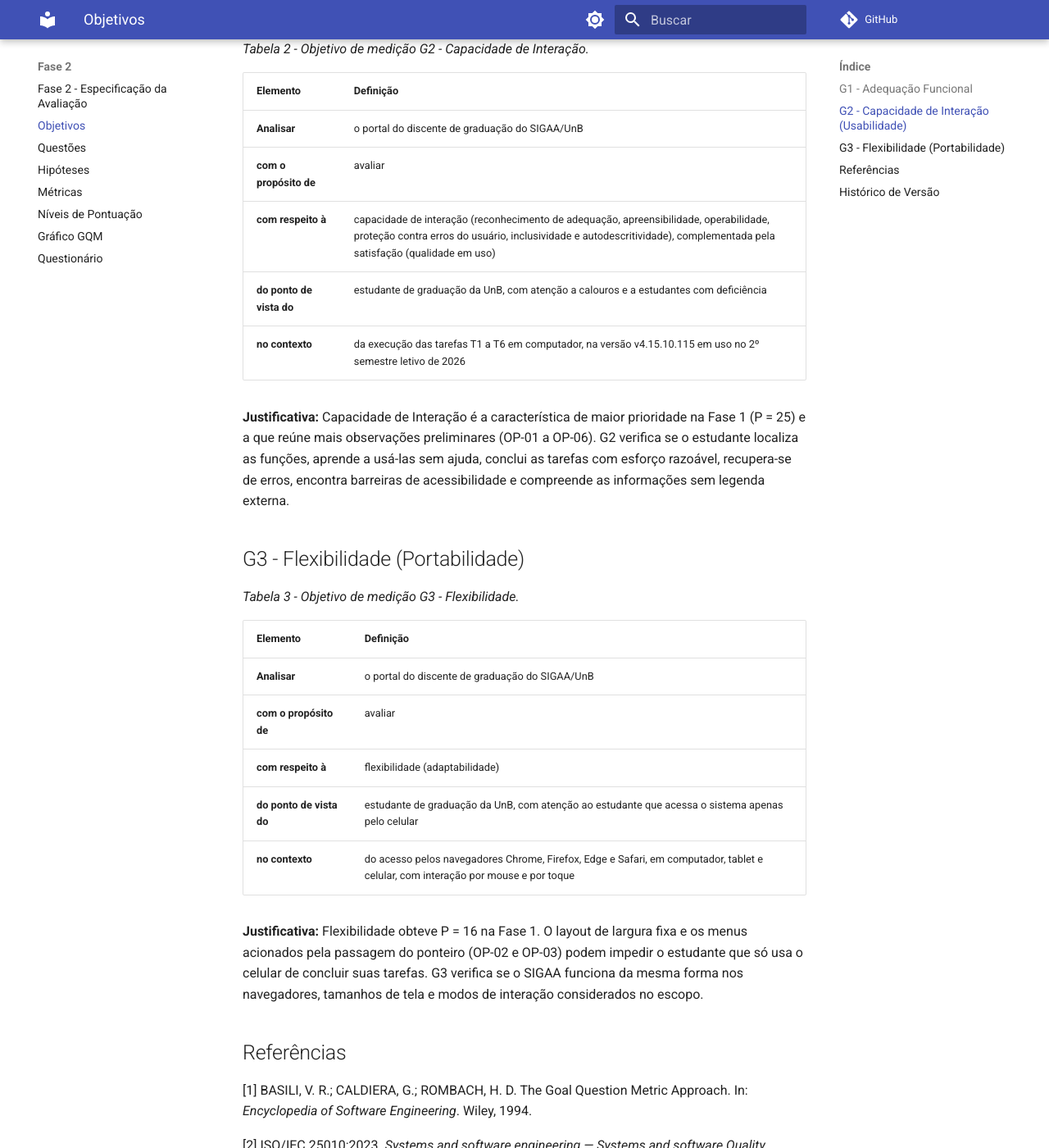
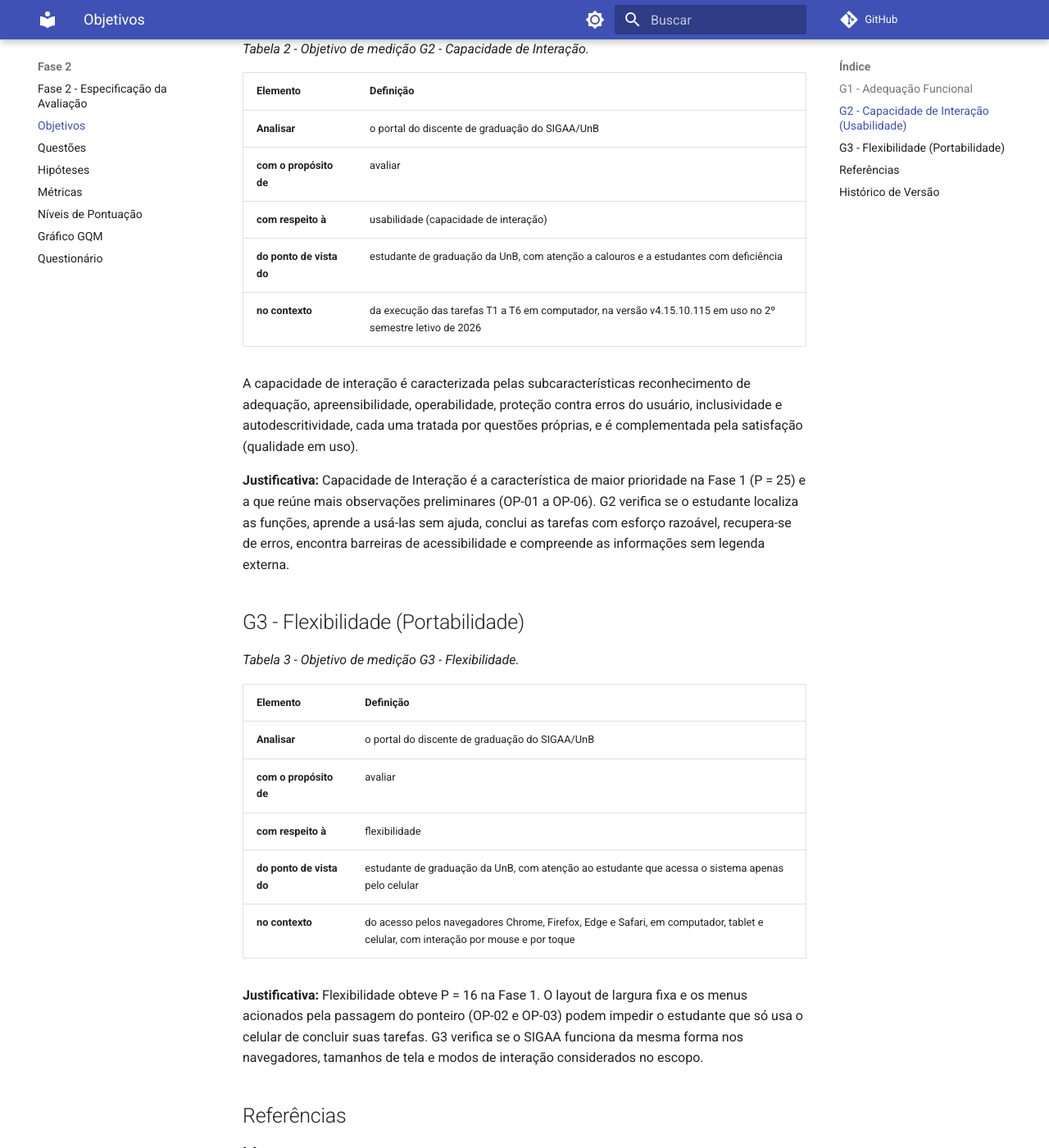
Before and after one commit to FCTE-Qualidade-de-Software-1/2026-2_T02_ADELE_GOLDSTINE, an MkDocs documentation site: the page built from docs/fase-2/objetivos.md, in a window 1280 px wide and 1400 px high, scrolled down 1403 px. Shown: the whole window at 82% size. Built offline with MkDocs 1.6.1 and Material for MkDocs 9.7.7, drawn with Linux system fonts in a browser that asks for light colours; comment, search, counter and statistics services are not loaded; some of the changed text lies outside the part shown.

Commit message:
[D09] Reduz o foco de qualidade de G2 e G3 à característica
Move as subcaracterísticas de G2 para frase abaixo da tabela e remove a de G3.

```diff
--- a/docs/fase-2/objetivos.md
+++ b/docs/fase-2/objetivos.md
@@ -2,7 +2,7 @@
 
 Os objetivos de medição representam o **nível conceitual** do GQM. Cada objetivo foi escrito no template proposto por Basili, Caldiera e Rombach [1], que exige cinco elementos: objeto de estudo, propósito, foco de qualidade, ponto de vista e contexto.
 
-Foi definido um objetivo para cada uma das três características avaliadas, dentre as priorizadas na [Fase 1](../fase-1/caracteristicas.md#3-caracteristicas-selecionadas) (Tabelas 1 a 3). O foco de qualidade de cada objetivo usa as subcaracterísticas da ISO/IEC 25010:2023 [2] mantidas na [adaptação do modelo de qualidade](../fase-1/modelo-qualidade.md#2-adaptacoes-ao-contexto-do-sigaa). As subcaracterísticas removidas na Fase 1, e a justificativa de cada remoção, estão naquela página e não são repetidas aqui.
+Foi definido um objetivo para cada uma das três características avaliadas, dentre as priorizadas na [Fase 1](../fase-1/caracteristicas.md#3-caracteristicas-selecionadas) (Tabelas 1 a 3). O foco de qualidade de cada objetivo é a característica da ISO/IEC 25010:2023 [2]. As subcaracterísticas mantidas na [adaptação do modelo de qualidade](../fase-1/modelo-qualidade.md#2-adaptacoes-ao-contexto-do-sigaa) são tratadas pelas questões de cada objetivo, na página [Questões](questoes.md). As subcaracterísticas removidas na Fase 1, e a justificativa de cada remoção, estão naquela página e não são repetidas aqui.
 
 A numeração G1 a G3 não segue a ordem de prioridade da Fase 1. Na [matriz Impacto x Risco](../fase-1/caracteristicas.md#3-caracteristicas-selecionadas), a ordem de prioridade entre as características avaliadas é: Capacidade de Interação (G2, P = 25), Adequação Funcional (G1, P = 20) e Flexibilidade (G3, P = 16). Eficiência de Desempenho também foi priorizada na Fase 1 (P = 16), mas ficou fora desta especificação por orientação da professora no ponto de controle. Essa ordem de prioridade é a usada na apresentação dos resultados da Fase 4 (regra 5 de [Níveis de Pontuação](niveis-pontuacao.md#regra-5-ausencia-de-nota-unica)).
 
@@ -30,9 +30,11 @@ Em todos os objetivos, a avaliação é de caixa-preta, feita na interface em pr
 | -------- | --------- |
 | **Analisar** | o portal do discente de graduação do SIGAA/UnB |
 | **com o propósito de** | avaliar |
-| **com respeito à** | capacidade de interação (reconhecimento de adequação, apreensibilidade, operabilidade, proteção contra erros do usuário, inclusividade e autodescritividade), complementada pela satisfação (qualidade em uso) |
+| **com respeito à** | usabilidade (capacidade de interação) |
 | **do ponto de vista do** | estudante de graduação da UnB, com atenção a calouros e a estudantes com deficiência |
 | **no contexto** | da execução das tarefas T1 a T6 em computador, na versão v4.15.10.115 em uso no 2º semestre letivo de 2026 |
+
+A capacidade de interação é caracterizada pelas subcaracterísticas reconhecimento de adequação, apreensibilidade, operabilidade, proteção contra erros do usuário, inclusividade e autodescritividade, cada uma tratada por questões próprias, e é complementada pela satisfação (qualidade em uso).
 
 **Justificativa:** Capacidade de Interação é a característica de maior prioridade na Fase 1 (P = 25) e a que reúne mais observações preliminares (OP-01 a OP-06). G2 verifica se o estudante localiza as funções, aprende a usá-las sem ajuda, conclui as tarefas com esforço razoável, recupera-se de erros, encontra barreiras de acessibilidade e compreende as informações sem legenda externa.
 
@@ -44,7 +46,7 @@ Em todos os objetivos, a avaliação é de caixa-preta, feita na interface em pr
 | -------- | --------- |
 | **Analisar** | o portal do discente de graduação do SIGAA/UnB |
 | **com o propósito de** | avaliar |
-| **com respeito à** | flexibilidade (adaptabilidade) |
+| **com respeito à** | flexibilidade |
 | **do ponto de vista do** | estudante de graduação da UnB, com atenção ao estudante que acessa o sistema apenas pelo celular |
 | **no contexto** | do acesso pelos navegadores Chrome, Firefox, Edge e Safari, em computador, tablet e celular, com interação por mouse e por toque |
 
@@ -69,3 +71,4 @@ Em todos os objetivos, a avaliação é de caixa-preta, feita na interface em pr
 | 2.3 | 25/10/2026 | Remoção do objetivo G4 (Eficiência de Desempenho); prioridade das três características avaliadas | Leonardo Bonetti |
 | 2.4 | 25/10/2026 | Propósito dos objetivos reduzido ao verbo "avaliar" | Leonardo Bonetti |
 | 2.5 | 25/10/2026 | Mesmo objeto de estudo em G1 a G3: "o portal do discente de graduação do SIGAA/UnB" | Leonardo Bonetti |
+| 2.6 | 25/10/2026 | Foco de qualidade de G2 e G3 reduzido à característica; subcaracterísticas de G2 em frase abaixo da tabela | Leonardo Bonetti |
```
